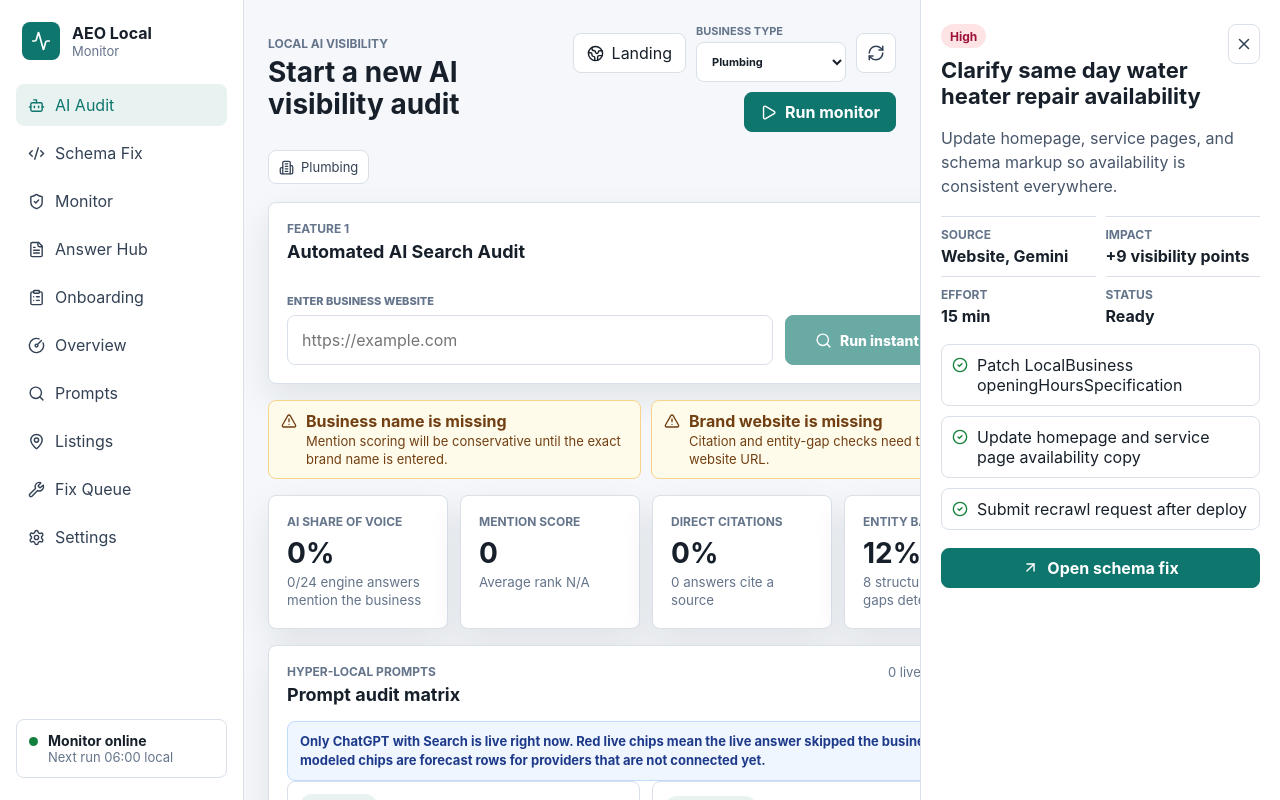
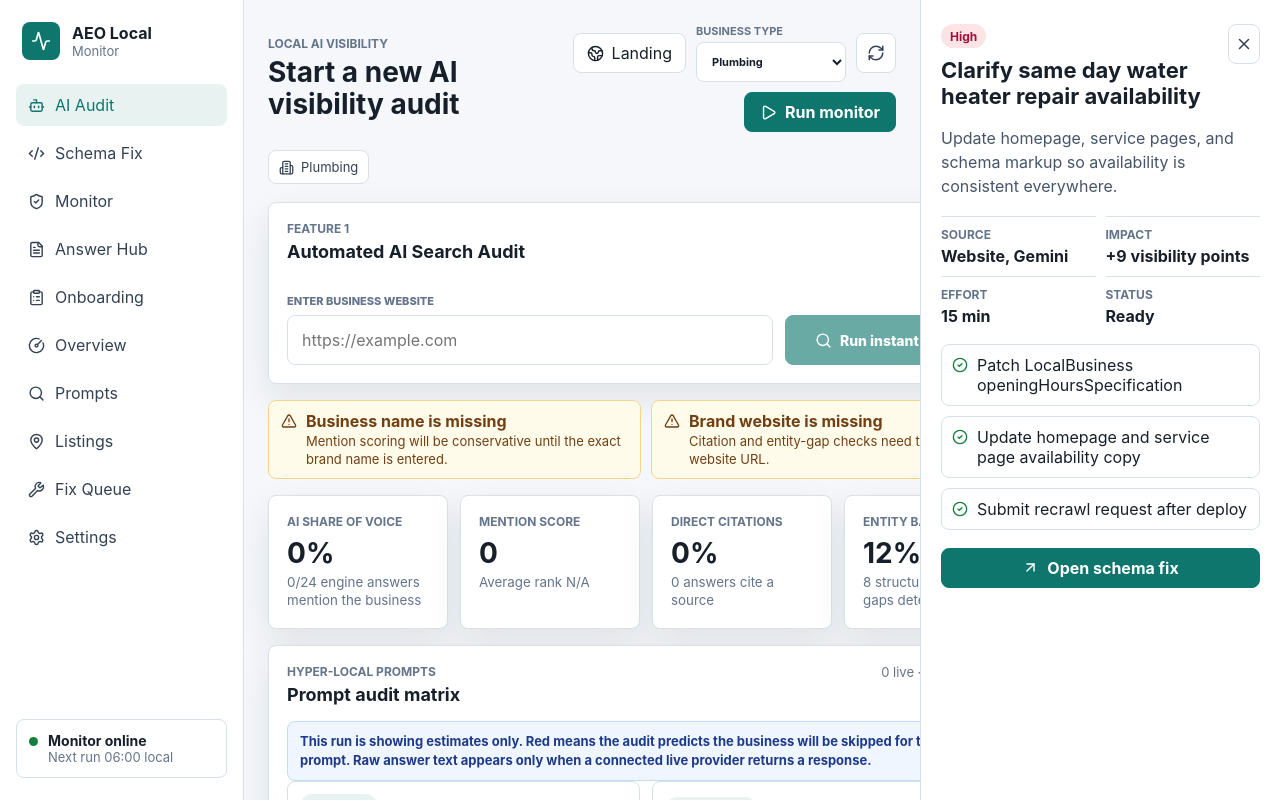
Before and after one commit to harshittaneja98sales-cell/aeo-local-monitor, a React (Vite) app: page / in a window 1280 px wide. Both pictures are taken after a click on the button "Run local AI audit". Shown: the top 800 px of the page. Built offline with nearby package versions, Linux system fonts and the light colour scheme.

Commit message:
Clarify audit matrix estimates

```diff
--- a/src/App.jsx
+++ b/src/App.jsx
@@ -1807,10 +1807,10 @@ function getAuditModeNotice(mode) {
     return "The server is crawling the brand website and checking live AI search results.";
   }
   if (mode === "openrouter-web-search") {
-    return "ChatGPT-style rows are using live OpenRouter web-search output; the remaining providers are still modeled.";
+    return "ChatGPT-style rows are using live OpenRouter web-search output; the remaining providers are still estimated.";
   }
   if (mode === "openai-web-search") {
-    return "ChatGPT with Search rows are using live OpenAI web-search output; the remaining providers are still modeled.";
+    return "ChatGPT with Search rows are using live OpenAI web-search output; the remaining providers are still estimated.";
   }
   if (mode === "live-provider-error-fallback") {
     return "A live provider was configured, but the request failed, so this run used fallback scoring.";
@@ -1923,7 +1923,7 @@ function isProviderFallbackResult(result) {
 function getResultProviderLabel(result) {
   if (isLiveProviderResult(result)) return "Live";
   if (isProviderFallbackResult(result)) return "Fallback";
-  return "Modeled";
+  return "Estimate";
 }
 
 function getResultProviderClass(result) {
@@ -2778,9 +2778,13 @@ function AiAudit({
   const liveRows = results.filter(isLiveProviderResult).length;
   const fallbackRows = results.filter(isProviderFallbackResult).length;
   const modeledRows = Math.max(0, results.length - liveRows - fallbackRows);
+  const matrixExplainer =
+    liveRows > 0
+      ? "Red means the answer did not mention or cite this business. Live chips come from connected AI search output; estimate chips are forecast rows for providers we have not connected directly yet."
+      : "This run is showing estimates only. Red means the audit predicts the business will be skipped for that prompt. Raw answer text appears only when a connected live provider returns a response.";
   const matrixStatus = [
     `${liveRows} live`,
-    `${modeledRows} modeled`,
+    `${modeledRows} estimated`,
     fallbackRows > 0 ? `${fallbackRows} fallback` : "",
   ]
     .filter(Boolean)
@@ -2979,9 +2983,7 @@ function AiAudit({
         </div>
         {modeledRows > 0 && (
           <div className="audit-explainer">
-            Only ChatGPT with Search is live right now. Red live chips mean the
-            live answer skipped the business; modeled chips are forecast rows for
-            providers that are not connected yet.
+            {matrixExplainer}
           </div>
         )}
         <div className="prompt-card-grid">
@@ -3380,6 +3382,8 @@ function PromptRawAnswer({ result }) {
   const isLive = result && isLiveProviderResult(result);
   const isFallback = result && isProviderFallbackResult(result);
   const rawText = String(result?.responseExcerpt || "").trim();
+  if (!rawText && !isLive && !isFallback) return null;
+
   const statusLabel = result ? getResultOutcomeLabel(result) : "Unavailable";
   const body = rawText
     ? rawText
@@ -3388,7 +3392,7 @@ function PromptRawAnswer({ result }) {
         "The live provider request fell back before returning raw answer text."
       : isLive
         ? "The live provider returned no raw answer text for this prompt."
-        : "Raw provider text is not available for modeled rows.";
+        : "Raw provider text is not available for estimate rows.";
 
   return (
     <article
```
